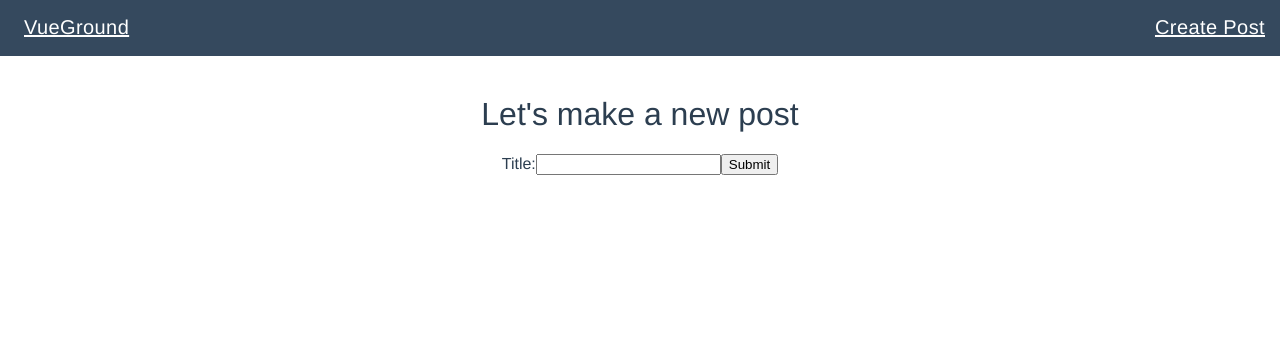
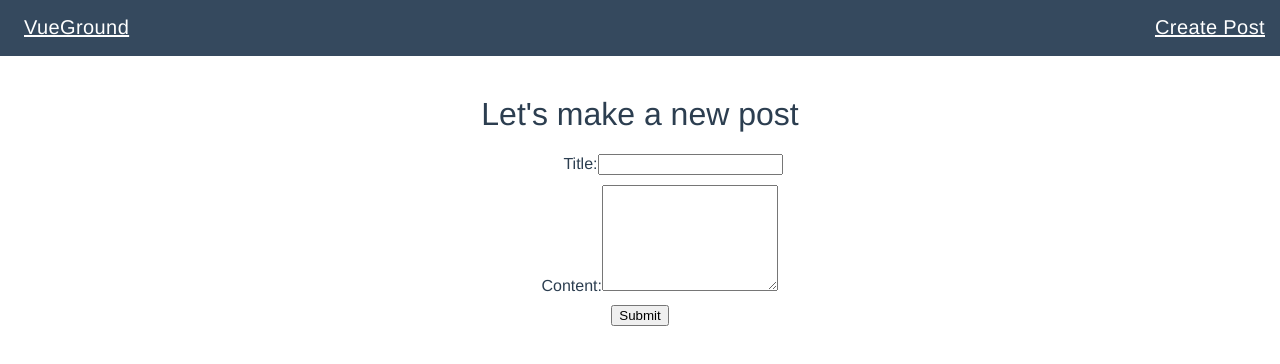
Before and after one commit to tucker87/VueGround, a Vue app: page /#/createPost in a window 1280 px wide. Shown: the top 364 px of the page. Built offline with nearby package versions, Linux system fonts and the light colour scheme; no server answers; the database is empty.

Commit message:
Added Post Details and Post Content

```diff
--- a/src/App.vue
+++ b/src/App.vue
@@ -1,8 +1,8 @@
 <template>
   <div id="app">
     <header>
-      <router-link to="/">VueGround</router-link>
-      <router-link class="right" to="createPost">Create Post</router-link>
+      <router-link :to="{ name: 'posts' }">VueGround</router-link>
+      <router-link class="right" :to="{ name: 'createPost' }">Create Post</router-link>
     </header>
     <main>
       <router-view :posts="posts"></router-view>
@@ -11,7 +11,6 @@
 </template>
 
 <script>
-// import { mapMutations } from 'vuex'
 export default {
   name: 'app',
   created () {
--- a/src/components/Post.vue
+++ b/src/components/Post.vue
@@ -1,8 +1,10 @@
 <template>
-  <div @click="setLiked">
-      <span class="title">{{ model.title }}</span>
-      <span class="like" :class="{ liked: model.isLiked }"></span>
-  </div>
+  <router-link :to="{ name: 'postDetails', params: {id: model.id}}">
+    <div>
+        <span class="title">{{ model.title }}</span>
+        <span class="like" :class="{ liked: model.isLiked }"></span>
+    </div>
+  </router-link>
 </template>
 
 <script>
--- a/src/pages/CreatePost.vue
+++ b/src/pages/CreatePost.vue
@@ -1,8 +1,14 @@
 <template>
   <div>
     <h1>{{ msg }}</h1>
-    <label>Title:</label>
-    <input type="text" v-model="title" @keyup.enter="createPost"/>
+    <div class="field-wrap">
+      <label>Title:</label>
+      <input type="text" v-model="title"/>
+    </div>
+    <div class="field-wrap">
+      <label>Content:</label>
+      <textarea v-model="content"/>
+    </div>
     <input type="button" @click="createPost" value="Submit"/>
   </div>
 </template>
@@ -12,13 +18,13 @@ export default {
   data () {
     return {
       msg: 'Let\'s make a new post',
-      title: ''
+      title: '',
+      content: ''
     }
   },
   methods: {
     createPost () {
-      const { title } = this
-      this.$store.dispatch('addPost', { title })
+      this.$store.dispatch('addPost', this)
       this.title = ''
     }
   }
@@ -26,21 +32,18 @@ export default {
 </script>
 
 <style>
-h1, h2 {
-  font-weight: normal;
+.field-wrap {
+  margin: 10px;
 }
 
-ul {
-  list-style-type: none;
-  padding: 0;
+textarea {
+  width: 170px;
+  height: 100px;
 }
 
-li {
-  display: inline-block;
-  margin: 0 10px;
-}
-
-a {
-  color: #35495E;
+label {
+    display: inline-block;
+    width:100px;
+    text-align: right;
 }
 </style>
--- /dev/null
+++ b/src/pages/PostDetails.vue
@@ -0,0 +1,77 @@
+<template>
+  <div class="post">
+      <div class="header-wrap">
+        <div class="header">
+            <span class="title">{{ model.title }}</span>
+            <span class="like" :class="{ liked: model.isLiked }"></span>
+        </div>
+      </div>
+      <hr/>
+      <div class="body">
+          <span class="content">{{ model.content }}</span>
+      </div>
+
+  </div>
+</template>
+
+<script>
+export default {
+  data () {
+    return {
+      model: {}
+    }
+  },
+  beforeCreate () {
+    this.$store.getters.getPostById(this.$route.params.id)
+      .then(post => { this.model = post })
+  },
+  methods: {
+    setLiked () {
+      this.$store.dispatch('setLiked', this.model)
+    }
+  }
+}
+</script>
+
+<style scoped>
+.post {
+    display: inline-block;
+    background-color: #5e4a35;
+    color: white;
+    padding: 5px;
+    margin: 5px 0;
+    font-size: large;
+    border: 1px solid #ccc;
+    width: 400px;
+}
+
+.header-wrap {
+    display: flex;
+    justify-content: center;
+}
+
+.header {
+    display: inline-block;
+    padding: 5px;
+}
+
+.body {
+    padding: 5px;
+    background-color: white;
+    color: black;
+    font-size: medium;
+}
+
+.like {
+    font-size: x-large;
+}
+
+.like:before {
+    color: black;
+    content: '\2665';
+}
+
+.liked:before {
+    color: red;
+}
+</style>
--- a/src/router/router.js
+++ b/src/router/router.js
@@ -2,6 +2,7 @@ import Vue from 'vue'
 import Router from 'vue-router'
 import Posts from '@/pages/Posts'
 import CreatePost from '@/pages/CreatePost'
+import PostDetails from '@/pages/PostDetails'
 
 Vue.use(Router)
 
@@ -9,13 +10,18 @@ export default new Router({
   routes: [
     {
       path: '/',
-      name: 'Posts',
+      name: 'posts',
       component: Posts
     },
     {
       path: '/createPost',
-      name: 'New Post',
+      name: 'createPost',
       component: CreatePost
+    },
+    {
+      path: '/post/:id',
+      name: 'postDetails',
+      component: PostDetails
     }
   ]
 })
--- a/src/store/store.js
+++ b/src/store/store.js
@@ -18,8 +18,8 @@ const mutations = {
   setPosts (state, posts) {
     state.posts = posts
   },
-  addPost (state, { title }) {
-    postsRef.add({ title, isLiked: false })
+  addPost (state, post) {
+    postsRef.add({ title: post.title, content: post.content, isLiked: false })
   },
   setLiked (state, post) {
     var postDoc = postsRef.doc(post.id)
@@ -34,6 +34,9 @@ const actions = {
 }
 
 const getters = {
+  getPostById: state => id => {
+    return postsRef.doc(id).get().then(p => p.data())
+  }
 }
 
 export default new Vuex.Store({
```
